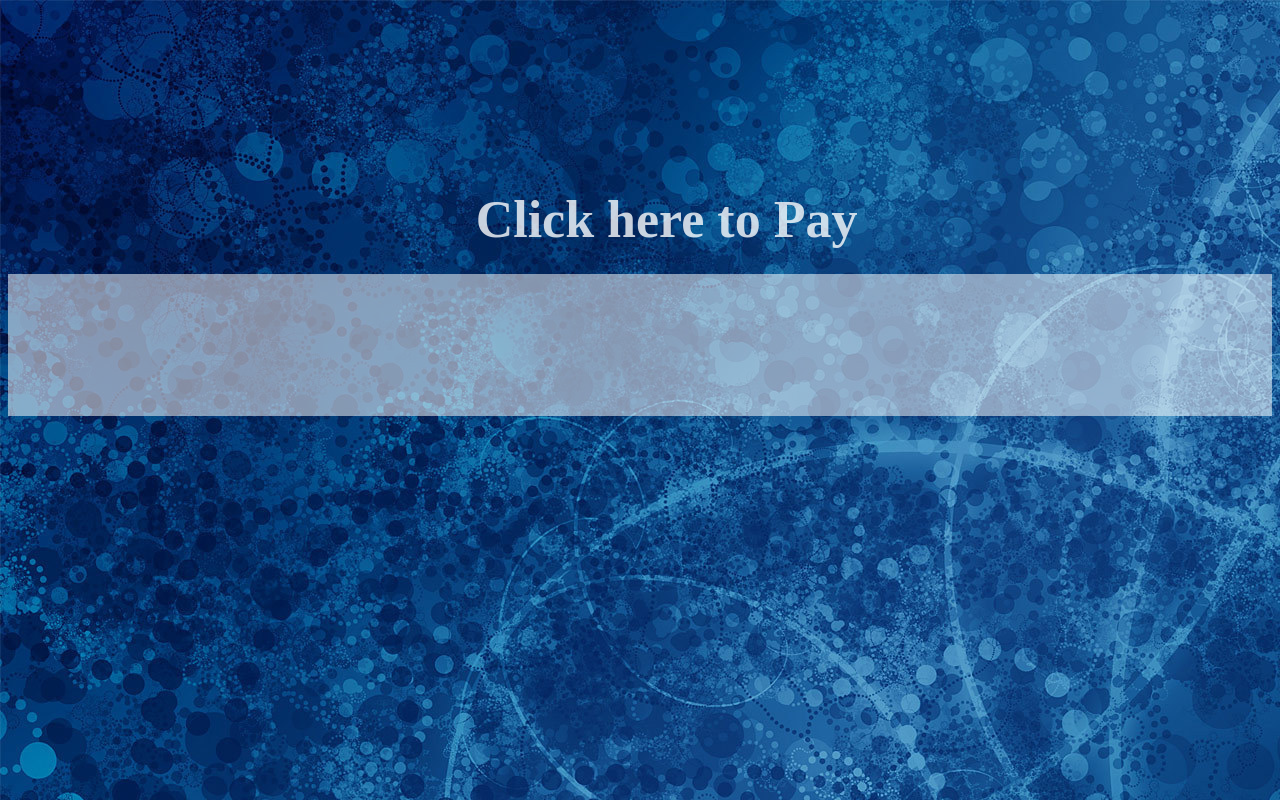
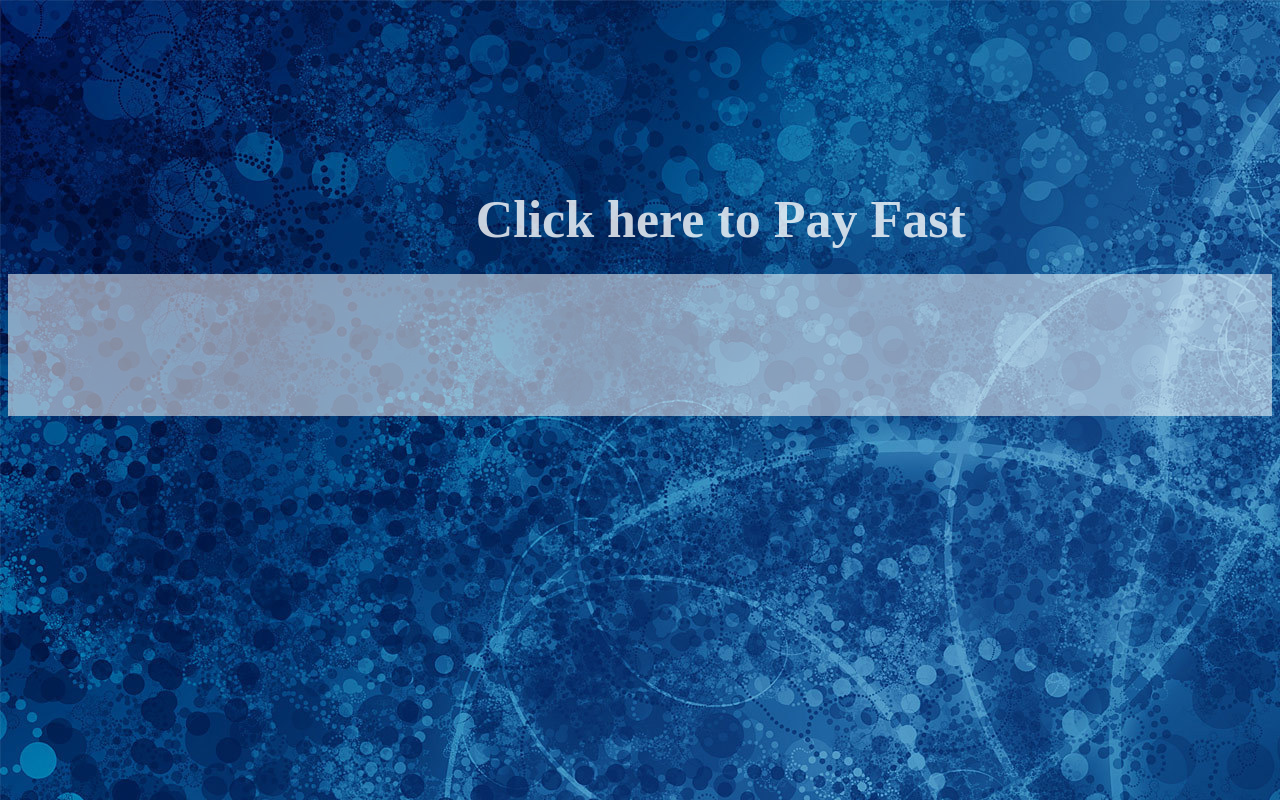
Before and after one commit to INS909/Payment-Gateway-, a plain HTML site: page index.html in a window 1280 px wide. Drawn offline with Linux system fonts and the light colour scheme.

Commit message:
1ST COMMIT

```diff
--- a/index.html
+++ b/index.html
@@ -5,7 +5,7 @@
     </head>
     <body>
         <div class="texthere">
-            Click here to Pay
+            Click here to Pay Fast
         </div>
         <div class="in-box">
         <form> <script src="https://checkout.razorpay.com/v1/payment-button.js" data-payment_button_id="pl_GTAVgDCwXrh7F8" async> </script>
```
